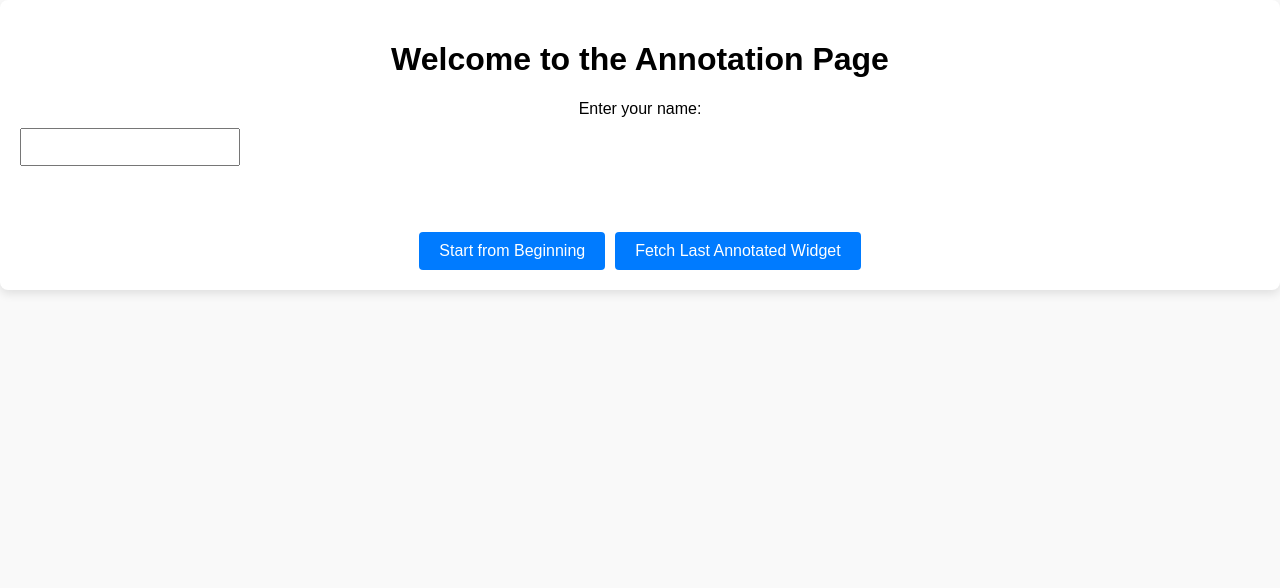
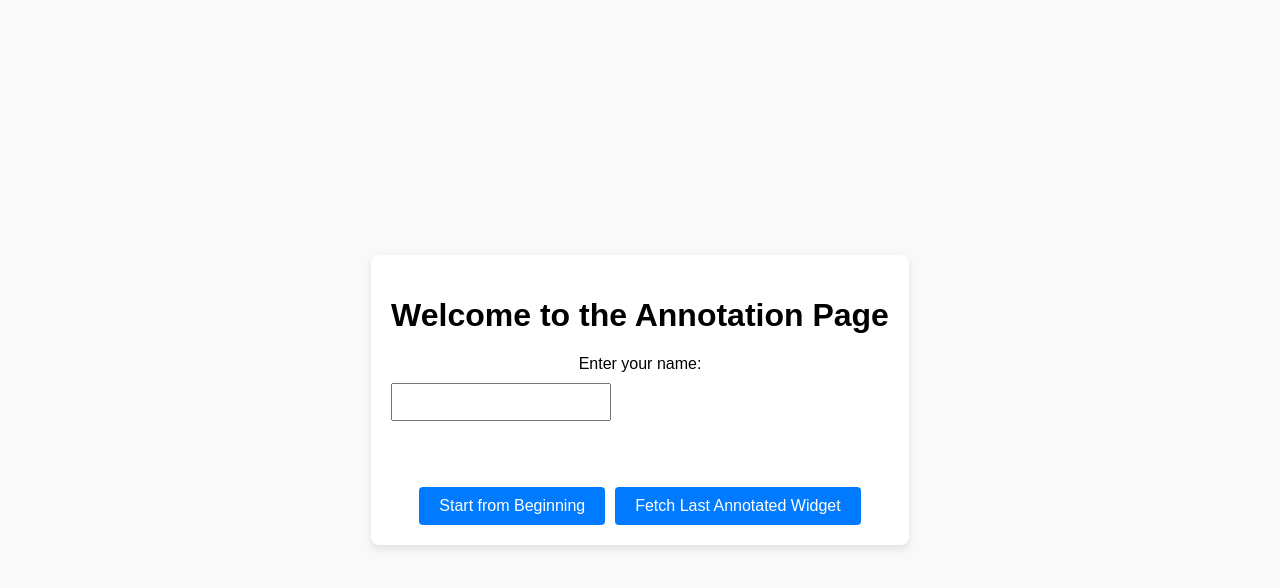
Before and after one commit to ChenzwNina/online_annotation, a plain HTML site: page docs/index.html in a window 1280 px wide. Drawn offline with Linux system fonts and the light colour scheme.

Commit message:
update ui

```diff
--- a/docs/index.html
+++ b/docs/index.html
@@ -57,6 +57,7 @@
 </head>
 <style>
     body {
+        display: flex;
         justify-content: center; /* Center horizontally */
         align-items: center; /* Center vertically */
         min-height: 100vh; /* Full viewport height */
@@ -67,6 +68,7 @@
 
     .container {
         text-align: center; /* Center text inside the container */
+        justify-content: center; /* Center horizontally */
         padding: 20px;
         background: #ffffff; /* Optional: Add a background to the form */
         border-radius: 8px; /* Optional: Rounded corners */
```
Also changed, not shown: docs/video.html (+2 -3 lines).
